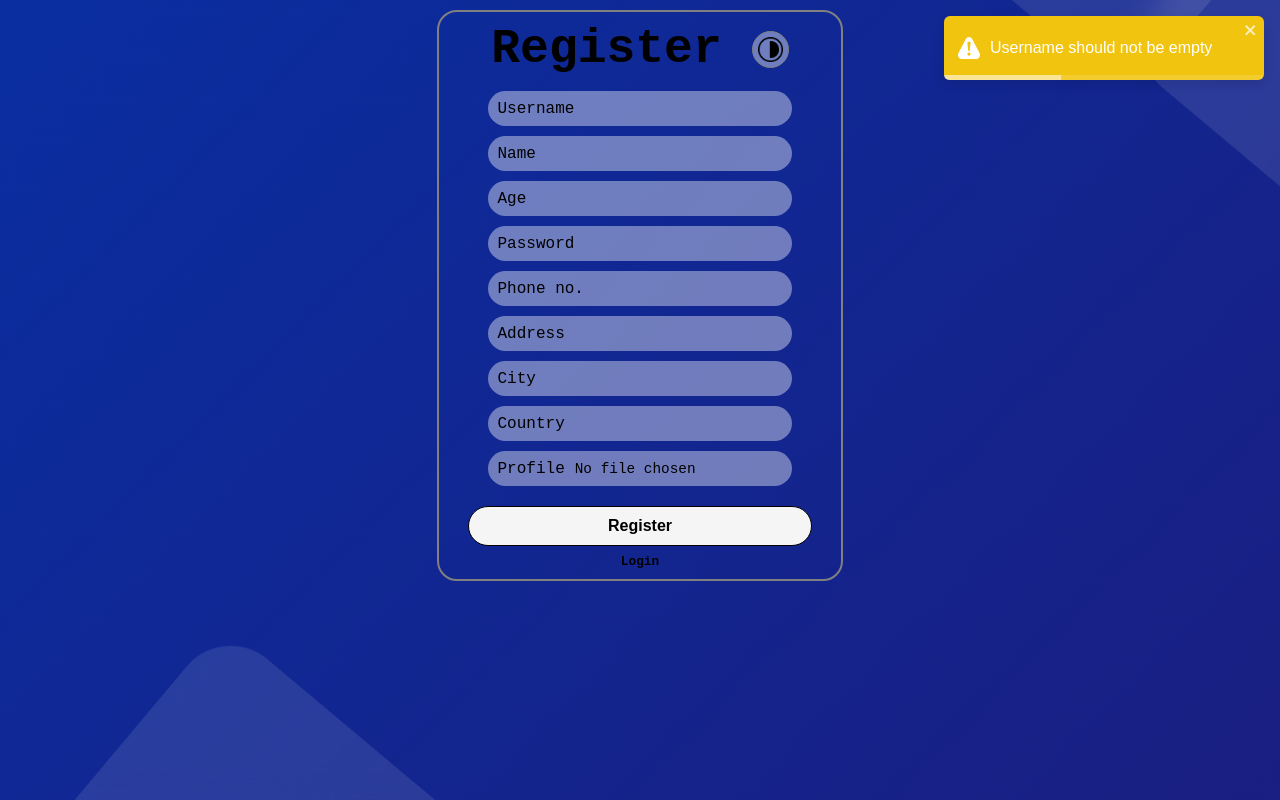
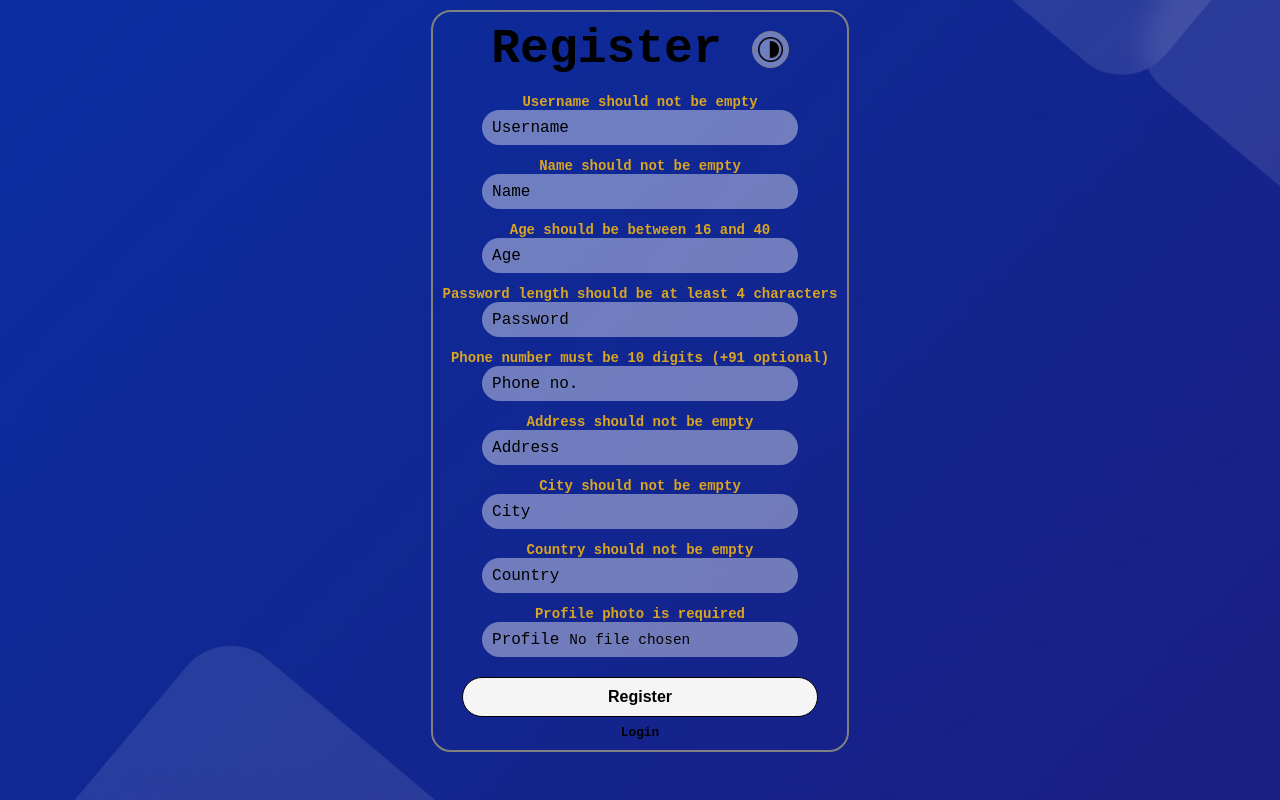
Before and after one commit to gulu43/mini_project_ui, a React (Vite) app: page /register in a window 1280 px wide. Both pictures are taken after a click on the button "Register". Built offline with nearby package versions, Linux system fonts and the light colour scheme.

Commit message:
fixed bug in error showing

```diff
--- a/src/Register.css
+++ b/src/Register.css
@@ -63,7 +63,7 @@ body {
     align-items: center;
     background: rgba(255, 255, 255, 0.4);
     border-radius: 30px;
-    height: 35px;
+    min-height: 35px;
     width: 80%;
 
 }
@@ -136,3 +136,10 @@ body {
     color: inherit; */
     /* font-size: 85%; */
 }
+
+.error {
+  color: goldenrod;
+  font-weight: bolder;
+  font-size: 14px;
+  margin-top: 3px;
+}
--- a/src/components/Register.jsx
+++ b/src/components/Register.jsx
@@ -7,6 +7,7 @@ import { toast } from 'react-toastify';
 export function Register() {
     const [theme, setTheme] = useState('dark');
     const [data, setData] = useState({})
+    const [errData, setErrData] = useState({})
     const navigate = useNavigate()
 
     useEffect(() => {
@@ -17,60 +18,44 @@ export function Register() {
         console.log('data: ', data)
     }, [data])
 
-    const valid_Data = () => {
-        if (!data.usersname) {
-            toast.warn('Username should not be empty');
-            return false;
-        }
+    useEffect(() => {
+        console.log('errData: ', errData)
+    }, [errData])
 
-        if (!data.name) {
-            toast.warn('Name should not be empty');
-            return false;
-        }
+    function valid_Data() {
+        const newErrors = {}
 
-        if (!data.age || data.age < 16 || data.age > 40) {
-            toast.warn('Age should be between 16 and 40');
-            return false;
-        }
+        if (!data.usersname) newErrors.umErr = 'Username should not be empty'
+        if (!data.name) newErrors.nameErr = 'Name should not be empty'
+        if (!data.age || data.age < 16 || data.age > 40) newErrors.ageErr = 'Age should be between 16 and 40'
+        if (!data.password || data.password.length < 4) newErrors.passErr = 'Password length should be at least 4 characters'
 
-        if (!data.password || data.password.length < 4) {
-            toast.warn('Password length should be at least 4 characters');
-            return false;
-        }
+        const phoneRegex = /^(\+91)?\s?[6-9][0-9]{9}$/
+        if (!phoneRegex.test(data.phone_no || '')) newErrors.phoneErr = 'Phone number must be 10 digits (+91 optional)'
 
-        const phoneRegex = /^(\+91)?\s?[6-9][0-9]{9}$/;
-        if (!phoneRegex.test(data.phone_no)) {
-            toast.warn('Phone number must be 10 digits (+91 optional)');
-            return false;
-        }
+        if (!data.address || data.address.trim() === '') newErrors.addressErr = 'Address should not be empty'
+        if (!data.city || data.city.trim() === '') newErrors.cityErr = 'City should not be empty'
+        if (!data.country || data.country.trim() === '') newErrors.countryErr = 'Country should not be empty'
+        if (!data.profile_photo) newErrors.profileErr = 'Profile photo is required'
 
-        if (!data.address || data.address.trim() === '') {
-            toast.warn('Address should not be empty');
-            return false;
-        }
+        setErrData(newErrors)
 
-        if (!data.city || data.city.trim() === '') {
-            toast.warn('City should not be empty');
-            return false;
-        }
+        // return true if no errors
+        return Object.keys(newErrors).length === 0
+    }
 
-        if (!data.country || data.country.trim() === '') {
-            toast.warn('Country should not be empty');
-            return false;
-        }
+    async function registerFn(e) {
 
-        if (!data.profile_photo) {
-            toast.warn('Profile photo is required');
-            return false;
-        }
+        e.preventDefault()
 
-        return true;
-    };
+        console.log('valid_Data clled')
+        // Clear old errors before validating
+        setErrData({})
 
-    async function registerFn() {
-
-        if (!valid_Data()) {
-            return;
+        const isValid = valid_Data()
+        if (!isValid) {
+            console.log('Validation failed, stopping...')
+            return
         }
 
         const formData = new FormData()
@@ -91,14 +76,17 @@ export function Register() {
                 navigate('/login')
             }
 
+
+
         } catch (err) {
             if (err.status === 403) {
                 alert(`${err.response.data.message}`)
                 return
             }
-            console.log("Registration failed:", err.response.data.message)
+            console.log("Registration failed:", err?.response?.data?.message || err)
             alert("Registration failed")
         }
+
 
     }
     return (
@@ -116,6 +104,7 @@ export function Register() {
                 </span>
 
                 <span className='main_body'>
+                    {errData.umErr && <span className="error">{errData.umErr}</span>}
                     <span className='cont gap'>
                         <label htmlFor="username_inp">Username</label>
                         <input type="text" required className={theme} id='username_inp' onChange={(e) => {
@@ -123,9 +112,11 @@ export function Register() {
                                 ...prev,
                                 usersname: e.target.value
                             }))
+                            // valid_Data()
                         }} />
                     </span>
 
+                    {errData.nameErr && <span className="error">{errData.nameErr}</span>}
                     <span className='cont gap'>
                         <label htmlFor="name_inp">Name</label>
                         <input type="text" required className={theme} id='name_inp' onChange={(e) => {
@@ -136,6 +127,7 @@ export function Register() {
                         }} />
                     </span>
 
+                    {errData.ageErr && <span className="error">{errData.ageErr}</span>}
                     <span className='cont gap'>
                         <label htmlFor="age_inp">Age</label>
                         <input type="text" required className={theme} id='age_inp' onChange={(e) => {
@@ -146,6 +138,7 @@ export function Register() {
                         }} />
                     </span>
 
+                    {errData.passErr && <span className="error">{errData.passErr}</span>}
                     <span className='cont gap'>
                         <label htmlFor="password_inp">Password</label>
                         <input type="text" required className={theme} id='password_inp' onChange={(e) => {
@@ -156,6 +149,7 @@ export function Register() {
                         }} />
                     </span>
 
+                    {errData.phoneErr && <span className="error">{errData.phoneErr}</span>}
                     <span className='cont gap'>
                         <label htmlFor="phone_no_inp">Phone no.</label>
                         <input type="text" required className={theme} id='phone_no_inp' onChange={(e) => {
@@ -166,6 +160,7 @@ export function Register() {
                         }} />
                     </span>
 
+                    {errData.addressErr && <span className="error">{errData.addressErr}</span>}
                     <span className='cont gap'>
                         <label htmlFor="address_inp">Address</label>
                         <input type="text" required className={theme} id='address_inp' onChange={(e) => {
@@ -176,6 +171,7 @@ export function Register() {
                         }} />
                     </span>
 
+                    {errData.cityErr && <span className="error">{errData.cityErr}</span>}
                     <span className='cont gap'>
                         <label htmlFor="city_inp">City</label>
                         <input type="text" required className={theme} id='city_inp' onChange={(e) => {
@@ -186,6 +182,7 @@ export function Register() {
                         }} />
                     </span>
 
+                    {errData.countryErr && <span className="error">{errData.countryErr}</span>}
                     <span className='cont gap'>
                         <label htmlFor="country_inp">Country</label>
                         <input type="text" required className={theme} id='country_inp' onChange={(e) => {
@@ -196,6 +193,7 @@ export function Register() {
                         }} />
                     </span>
 
+                    {errData.profileErr && <span className="error">{errData.profileErr}</span>}
                     <span className='cont gap'>
                         <label htmlFor="profile_photo">Profile</label>
                         <input type="file" className={theme} id='profile_photo' onChange={(e) => {
@@ -211,7 +209,7 @@ export function Register() {
                 </span>
 
                 <span className='div_btn'>
-                    <button className={theme} onClick={registerFn} >Register</button>
+                    <button className={theme} onClick={(e) => { registerFn(e) }} >Register</button>
                     <span className='register_txt' onClick={() => { navigate('/login') }}>Login</span>
                 </span>
 
```
